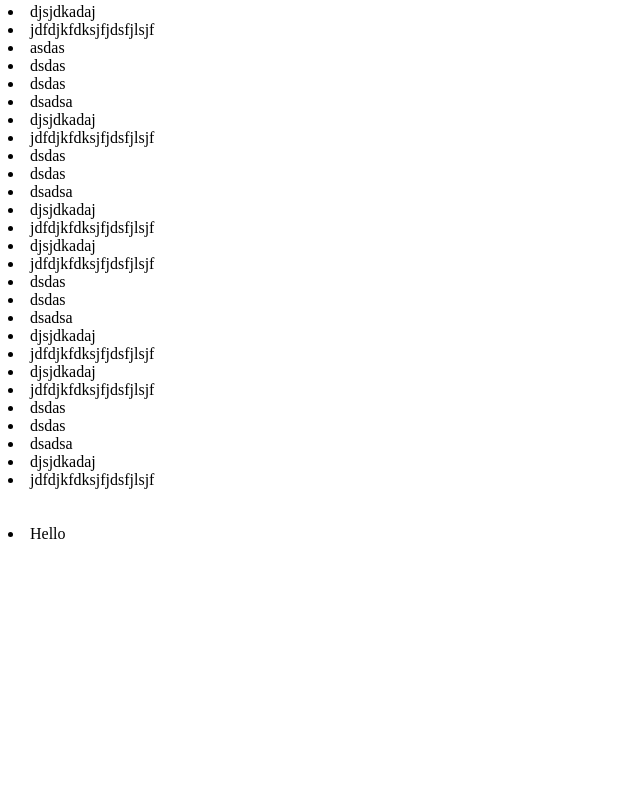
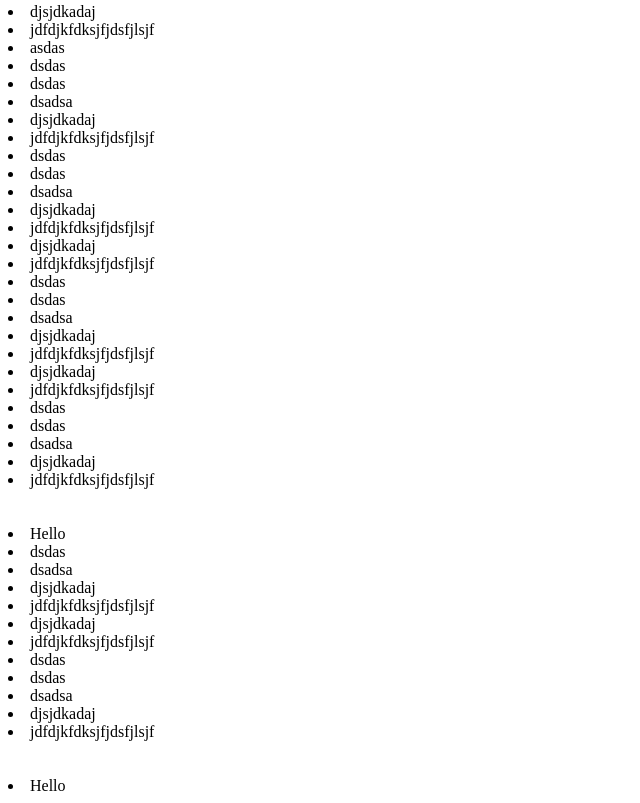
Before and after one commit to SimonCoding96/test, a plain HTML site: page index.html in a window 1280 px wide. Shown: the part 473-1276 px from the top of the page, without its empty margins (0-640 px from the left). Before the commit the page ends 1024 px from the top, so only its background shows below. Drawn offline with Linux system fonts and the light colour scheme.

Commit message:
Update index.html
Test from Desktop GitHub

```diff
--- a/index.html
+++ b/index.html
@@ -67,5 +67,18 @@
    <br>
    <br>
    <li>Hello</li>
+   <li>dsdas</li>
+   <li>dsadsa</li>
+   <li>djsjdkadaj</li>
+   <li>jdfdjkfdksjfjdsfjlsjf</li>  <li>djsjdkadaj</li>
+   <li>jdfdjkfdksjfjdsfjlsjf</li>
+   <li>dsdas</li>
+   <li>dsdas</li>
+   <li>dsadsa</li>
+   <li>djsjdkadaj</li>
+   <li>jdfdjkfdksjfjdsfjlsjf</li>
+  <br>
+  <br>
+  <li>Hello</li>
 </body>
 </html>
```
